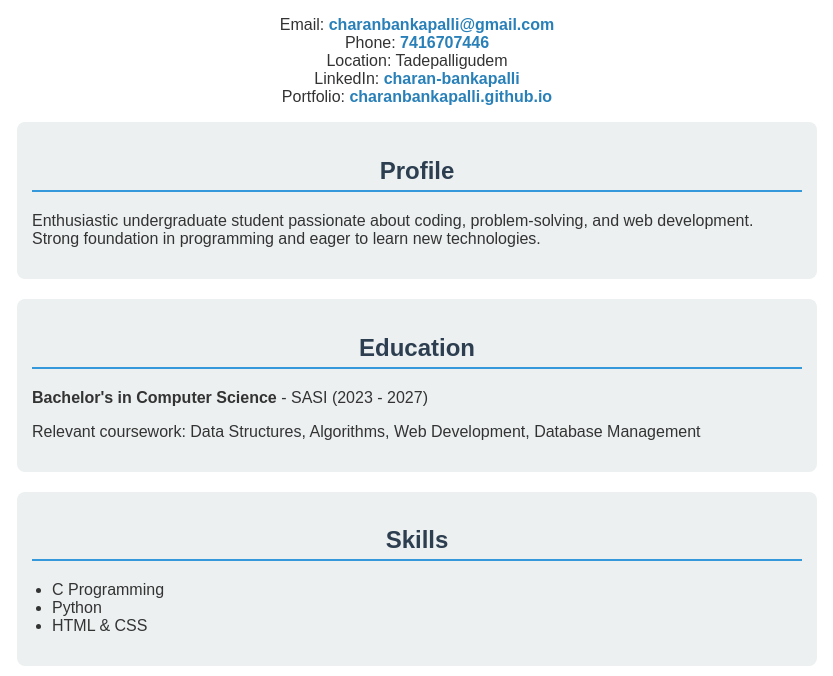
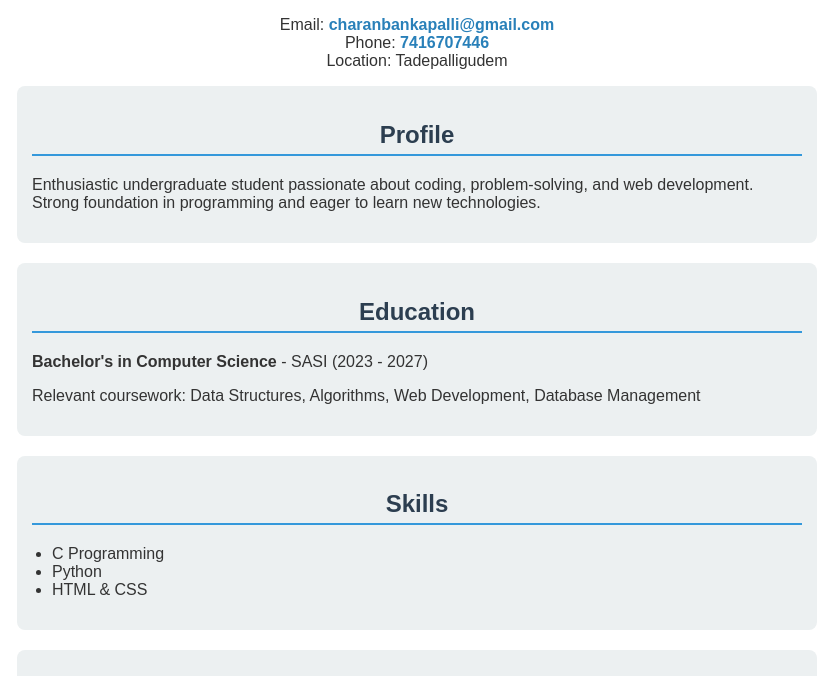
Before and after one commit to Charanbankapalli/Charanbankapalli.github.io, a plain HTML site: page index.html in a window 1280 px wide. Shown: the part 124-800 px from the top of the page, without its empty margins (223-1056 px from the left). Drawn offline with Linux system fonts and the light colour scheme.

Commit message:
Update index.html

```diff
--- a/index.html
+++ b/index.html
@@ -60,8 +60,8 @@
             Email: <a href="mailto:charanbankapalli@gmail.com">charanbankapalli@gmail.com</a><br>
             Phone: <a href="tel:+919491669919">7416707446</a><br>
             Location: Tadepalligudem<br>
-            LinkedIn: <a href="https://www.linkedin.com/in/bhargav-bandi-370b892a0/" target="_blank">charan-bankapalli</a><br>
-            Portfolio: <a href="https://bandibhargav.github.io/portfolio" target="_blank">charanbankapalli.github.io</a>
+
+
         </p>
 
         <div class="section">
```
